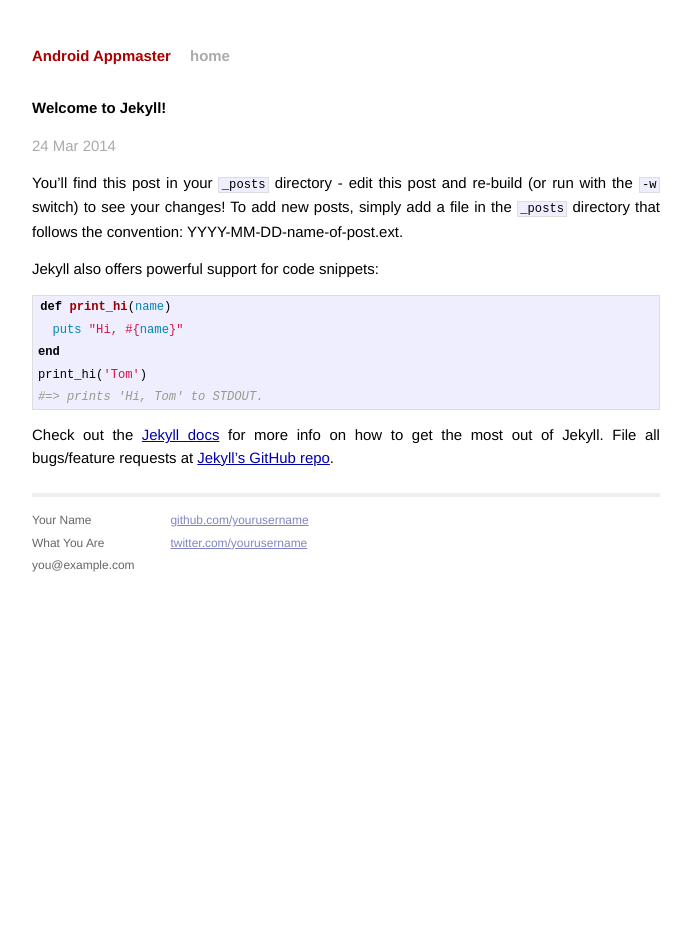
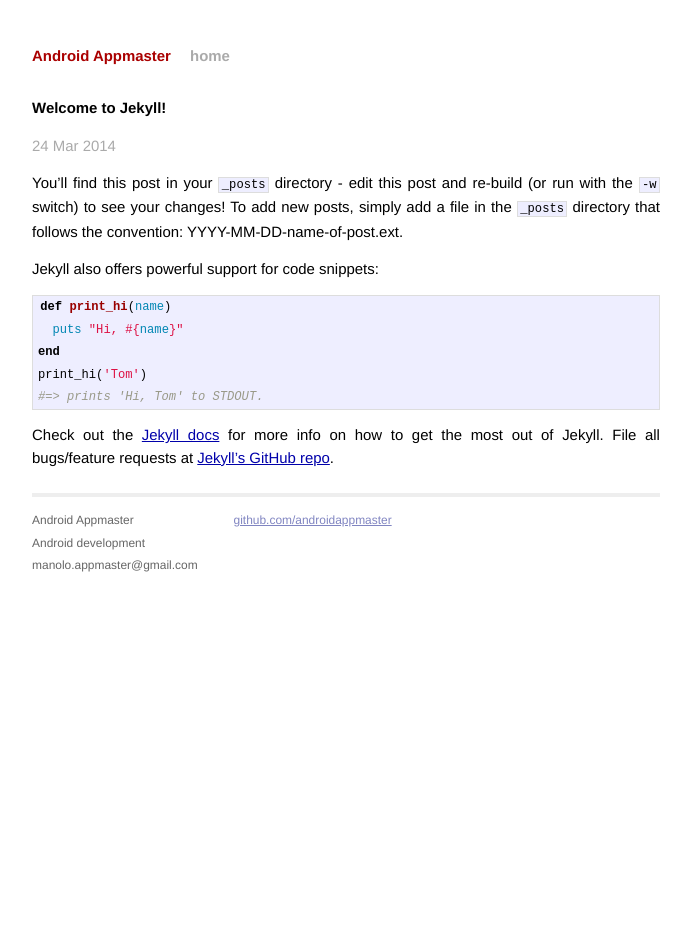
Before and after one commit to androidappmaster/androidappmaster.github.io, a Jekyll site: the page built from _posts/2014-03-24-welcome-to-jekyll.markdown, in a window 1280 px wide. Shown: the whole page, without its empty margins (294-985 px from the left). Built offline with Jekyll 4.4.1, drawn with Linux system fonts in a browser that asks for light colours; Markdown is read by kramdown in place of the engine named in the settings.

Commit message:
updated layout

```diff
--- a/_layouts/default.html
+++ b/_layouts/default.html
@@ -26,15 +26,14 @@
           <div class="footer">
             <div class="contact">
               <p>
-                Your Name<br />
-                What You Are<br />
-                you@example.com
+                Android Appmaster<br />
+                Android development<br />
+                manolo.appmaster@gmail.com
               </p>
             </div>
             <div class="contact">
               <p>
-                <a href="https://github.com/yourusername">github.com/yourusername</a><br />
-                <a href="https://twitter.com/yourusername">twitter.com/yourusername</a><br />
+                <a href="https://github.com/androidappmaster">github.com/androidappmaster</a><br />
               </p>
             </div>
           </div>
```
